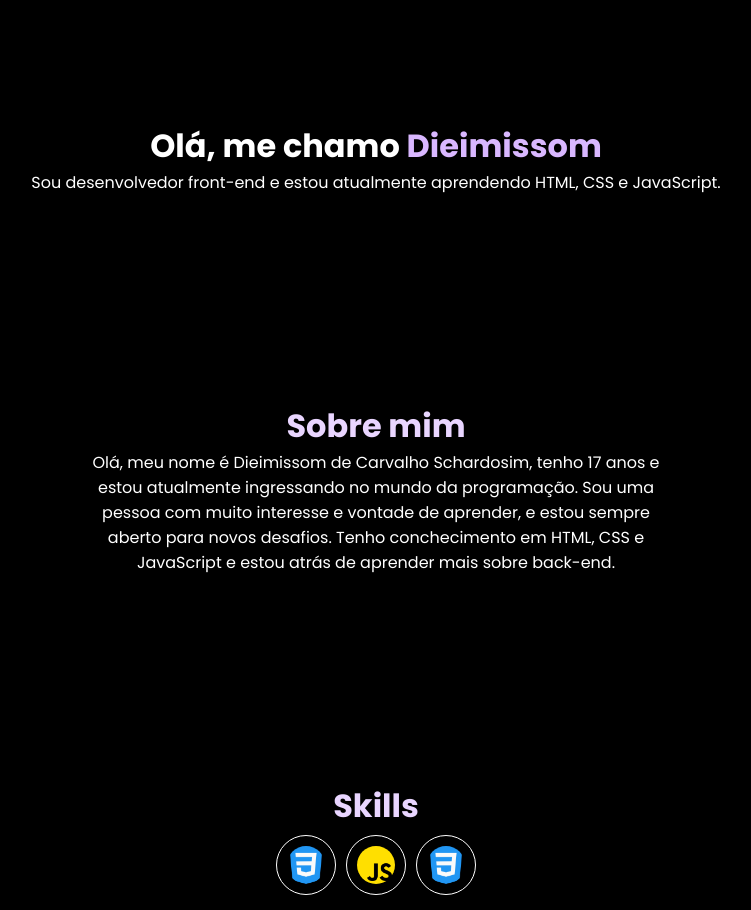
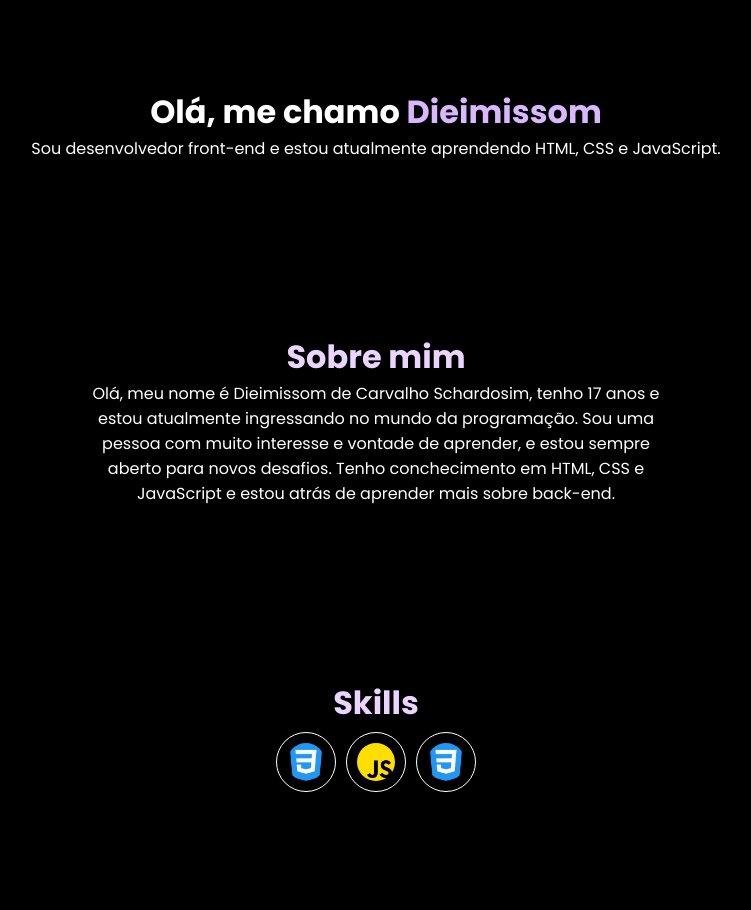
Before and after one commit to Zmining/portfolio, a plain HTML site: page index.html in a window 1280 px wide. Shown: the part 460-1370 px from the top of the page, without its empty margins (264-1015 px from the left). Drawn offline with Linux system fonts and the light colour scheme; no server answers.

Commit message:
Update style.css

```diff
--- a/style.css
+++ b/style.css
@@ -4,6 +4,10 @@
     padding: 0;
     margin: 0;
     box-sizing: border-box;
+}
+
+html{
+    scroll-behavior: smooth;
 }
 
 body {
@@ -103,7 +107,7 @@ main {
 #intro{
     width: 100%;
     display: flex;
-    margin-top: 15%;
+    padding-top: 10%;
     margin-bottom: 15%;
     flex-direction: column;
     flex: 1 1 auto;
@@ -119,7 +123,7 @@ main {
 }
 
 #sobreMim{
-    margin-top: 15%;
+    padding-top: 10%;
     margin-bottom: 15%;
     width: 100%;
     display: flex;
@@ -143,7 +147,7 @@ main {
 }
 
 #Skills{
-    margin-top: 15%;
+    padding-top: 10%;
     margin-bottom: 15%;
     width: 100%;
     display: flex;
```
